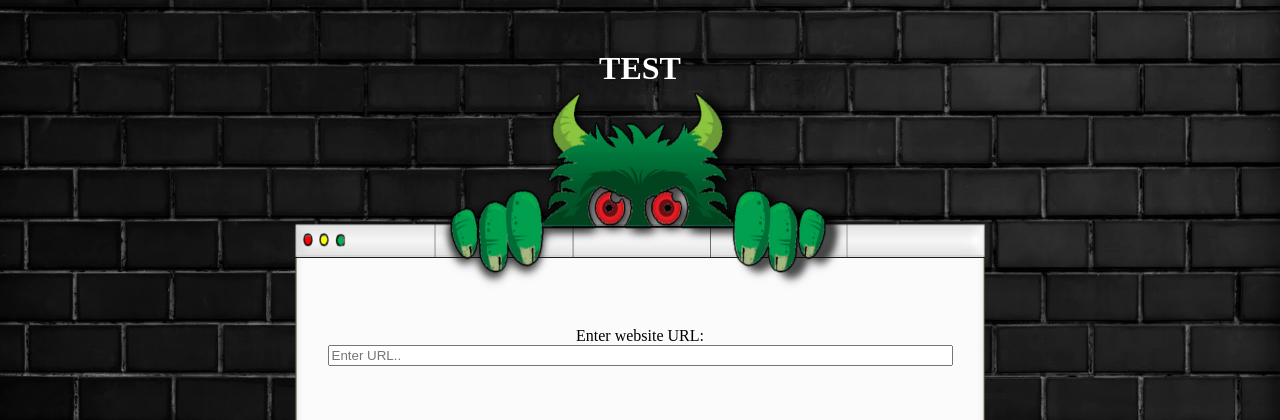
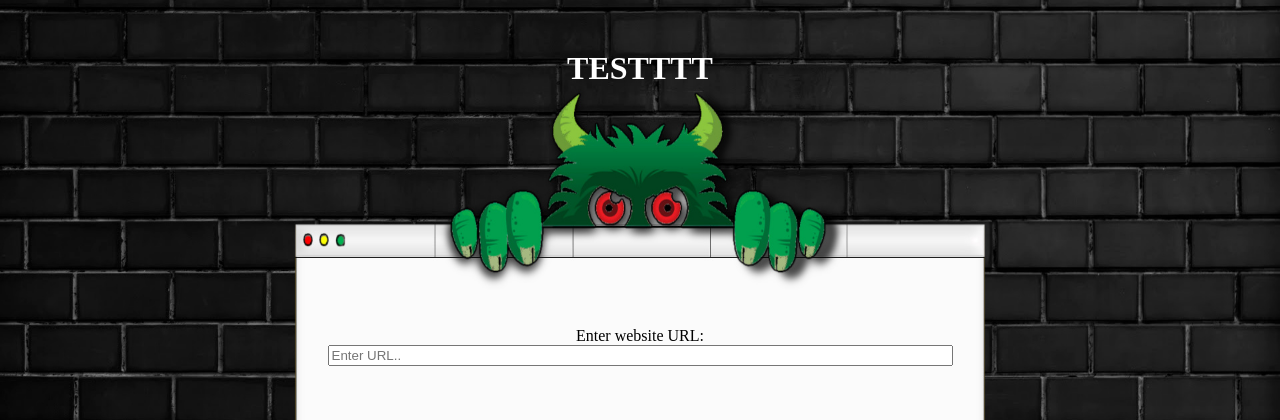
Before and after one commit to kdavis34/Malweb, a Flask app: page / in a window 1280 px wide. Shown: the top 420 px of the page. Run offline with Flask 2, Linux system fonts and the light colour scheme.

Commit message:
pythonanywhere test commit

```diff
--- a/malweb/templates/index.html
+++ b/malweb/templates/index.html
@@ -5,7 +5,7 @@
 		<link rel="stylesheet" href="/static/style.css"/>
 	</head>
 	<body>
-		<h1>Test</h1>
+		<h1>Testttt</h1>
 			<form action="/results" method="POST" >
   				<label for="webURL">Enter website URL:</label><br>
   				<input type="text" id="webURL" name="webURL" size="75" placeholder="Enter URL.." value={{ request.form.webURL }}>
```
